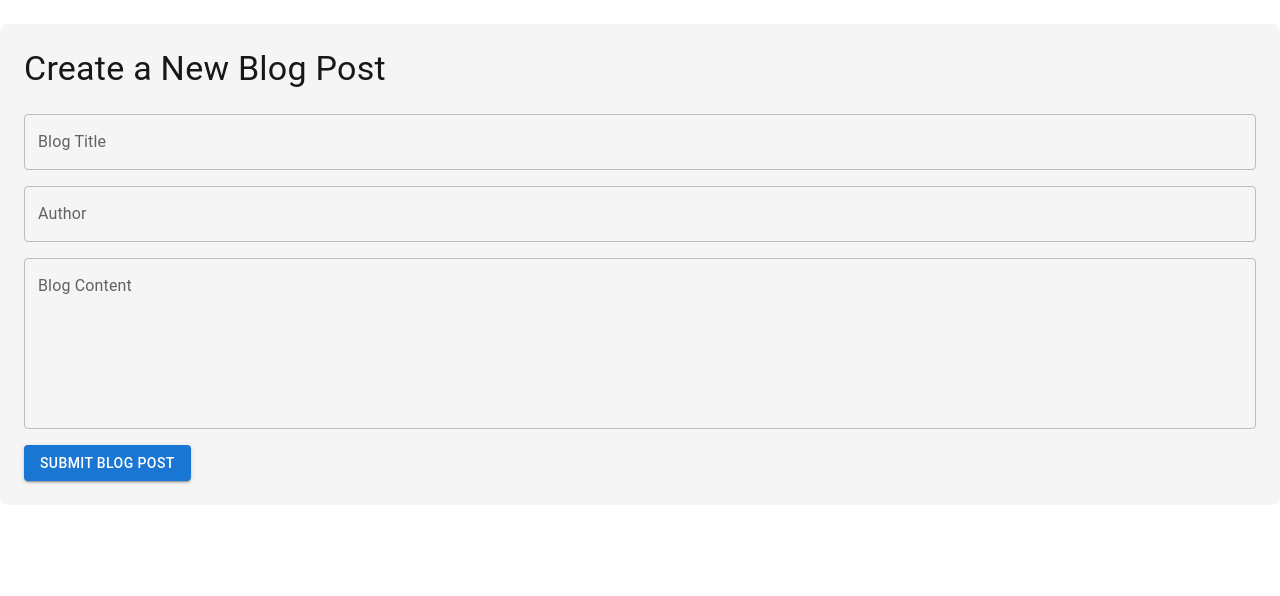
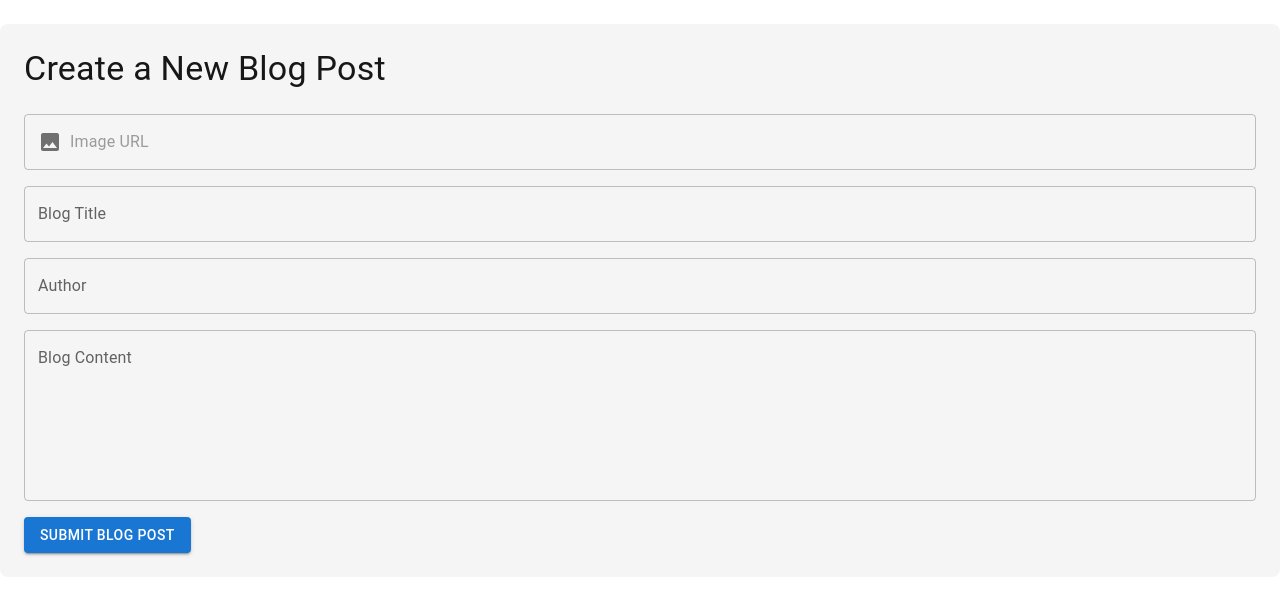
Before and after one commit to 202404-Y-ZA-FSW/Sisonke-AI-Powered-Community-Resources-Navigator, a Next.js app in the folder frontend/: page /blog in a window 1280 px wide. Shown: the top 596 px of the page. Built offline with nearby package versions, Linux system fonts and the light colour scheme.

Commit message:
Added the image feature for the blog form

```diff
--- a/frontend/app/blog/page.js
+++ b/frontend/app/blog/page.js
@@ -1,6 +1,7 @@
 'use client';
 import React, { useState } from 'react';
-import { TextField, Button, Box, Typography } from '@mui/material';
+import { TextField, Button, Box, Typography, InputAdornment } from '@mui/material';
+import ImageIcon from '@mui/icons-material/Image';
 import { useRouter } from 'next/navigation';
 import axios from 'axios';
 
@@ -11,6 +12,7 @@ const BlogForm = () => {
     title: '',
     author: '',
     content: '',
+    image: '',
   });
 
   const [errors, setErrors] = useState({});
@@ -72,6 +74,25 @@ const BlogForm = () => {
       </Typography>
 
       <TextField
+  name="image"
+  placeholder="Image URL"  // Add placeholder instead of label
+  variant="outlined"
+  fullWidth
+  value={formData.image}  // Ensure this is 'image', not 'title'
+  onChange={handleChange}
+  error={!!errors.image}
+  helperText={errors.image}
+  sx={{ mb: 2 }}
+  InputProps={{
+    startAdornment: (
+      <InputAdornment position="start">
+        <ImageIcon />
+      </InputAdornment>
+    ),
+  }}
+/>
+
+      <TextField
         name="title"
         label="Blog Title"
         variant="outlined"
--- a/frontend/package.json
+++ b/frontend/package.json
@@ -11,8 +11,9 @@
   "dependencies": {
     "@emotion/react": "^11.13.3",
     "@emotion/styled": "^11.13.0",
-    "@mui/icons-material": "^6.1.0",
+    "@mui/icons-material": "^6.1.1",
     "@mui/material": "^6.1.0",
+    "axios": "^1.7.7",
     "frontend": "file:",
     "next": "^14.2.11",
     "react": "^18.3.1",
```
Also changed, not shown: 1 other file (tests, documents, lock files or other folders).
